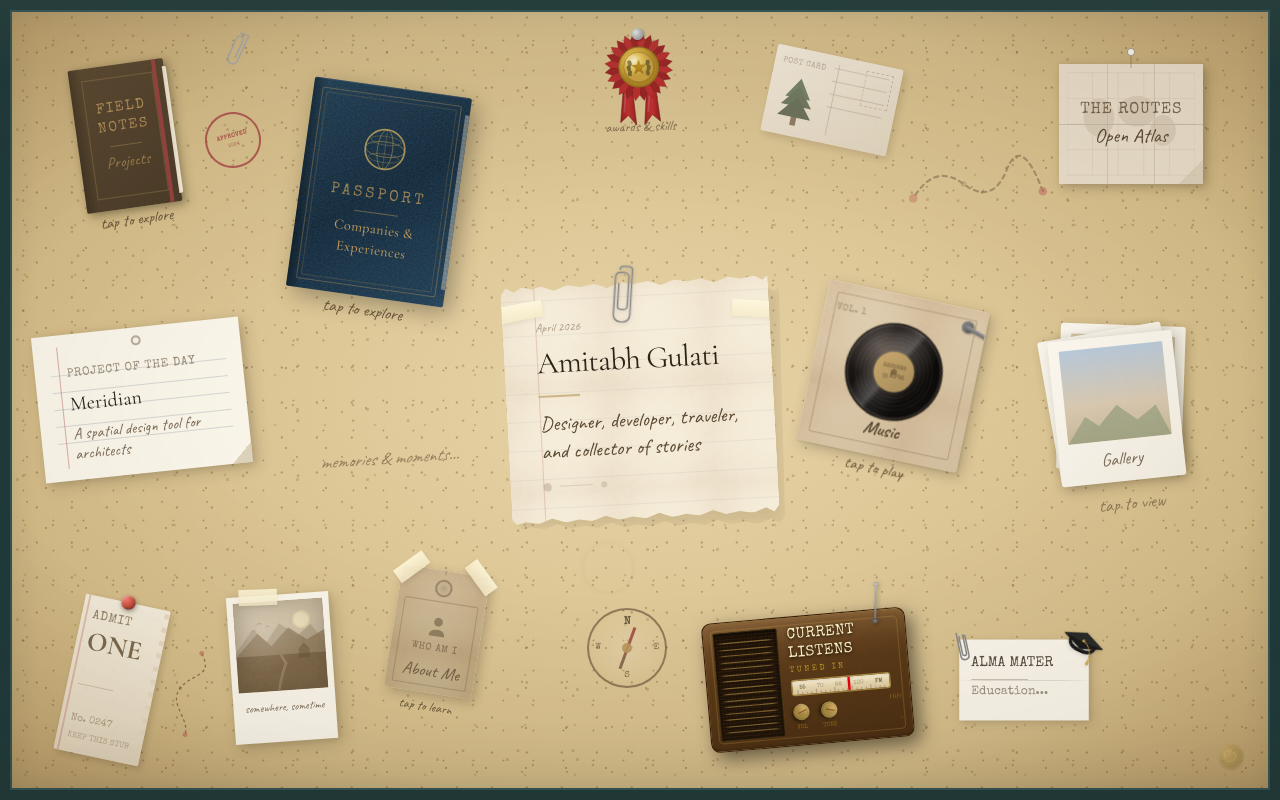
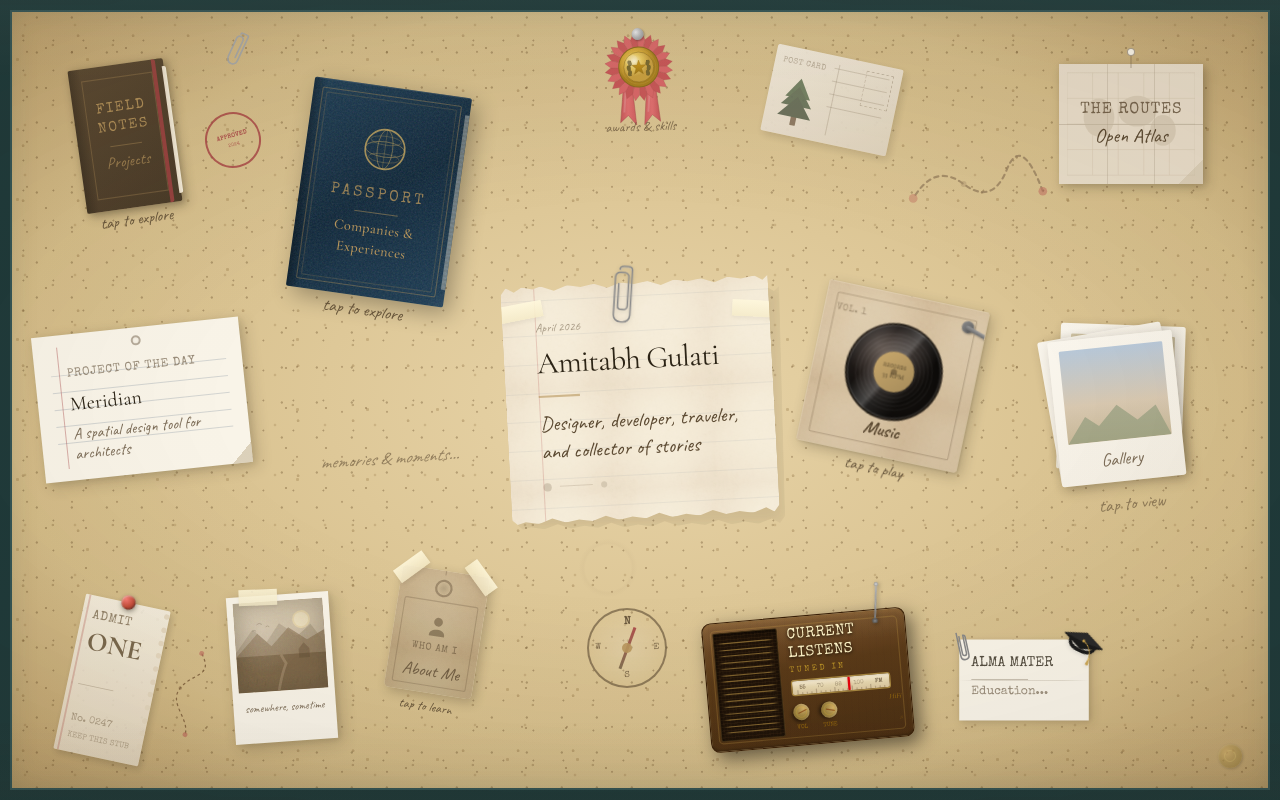
Before and after one commit to amit456218/personal_website_journal, a Next.js app: page / in a window 1280 px wide. Built offline with nearby package versions, Linux system fonts and the light colour scheme.

Commit message:
style: update ribbon and rosette colors to softer tones
Warmer, less intense color scheme for awards ribbon.

Co-authored-by: Amitabh Gulati <95500890+amit456218@users.noreply.github.com>

```diff
--- a/components/desk/awards-skills-token.tsx
+++ b/components/desk/awards-skills-token.tsx
@@ -26,14 +26,14 @@ export function AwardsSkillsToken() {
             <path
               d="M25 0 L20 45 L28 38 L36 48 L32 0"
               fill="url(#ribbonLeft)"
-              stroke="#6a1a1a"
+              stroke="#a85050"
               strokeWidth="0.5"
             />
             {/* Right ribbon tail */}
             <path
               d="M48 0 L44 48 L52 38 L60 45 L55 0"
               fill="url(#ribbonRight)"
-              stroke="#6a1a1a"
+              stroke="#a85050"
               strokeWidth="0.5"
             />
             {/* Ribbon shine */}
@@ -42,14 +42,14 @@ export function AwardsSkillsToken() {
 
             <defs>
               <linearGradient id="ribbonLeft" x1="0" y1="0" x2="1" y2="0">
-                <stop offset="0%" stopColor="#8b2020" />
-                <stop offset="50%" stopColor="#c43030" />
-                <stop offset="100%" stopColor="#9a2525" />
+                <stop offset="0%" stopColor="#c45858" />
+                <stop offset="50%" stopColor="#e07070" />
+                <stop offset="100%" stopColor="#d06060" />
               </linearGradient>
               <linearGradient id="ribbonRight" x1="0" y1="0" x2="1" y2="0">
-                <stop offset="0%" stopColor="#9a2525" />
-                <stop offset="50%" stopColor="#c43030" />
-                <stop offset="100%" stopColor="#8b2020" />
+                <stop offset="0%" stopColor="#d06060" />
+                <stop offset="50%" stopColor="#e07070" />
+                <stop offset="100%" stopColor="#c45858" />
               </linearGradient>
             </defs>
           </svg>
@@ -69,8 +69,8 @@ export function AwardsSkillsToken() {
                 <path
                   key={i}
                   d={`M35,35 L${x1},${y1} L${x2},${y2} L${x3},${y3} Z`}
-                  fill={i % 2 === 0 ? "#b83030" : "#9a2525"}
-                  stroke="#7a1a1a"
+                  fill={i % 2 === 0 ? "#d86868" : "#c85858"}
+                  stroke="#b05050"
                   strokeWidth="0.3"
                 />
               )
```
